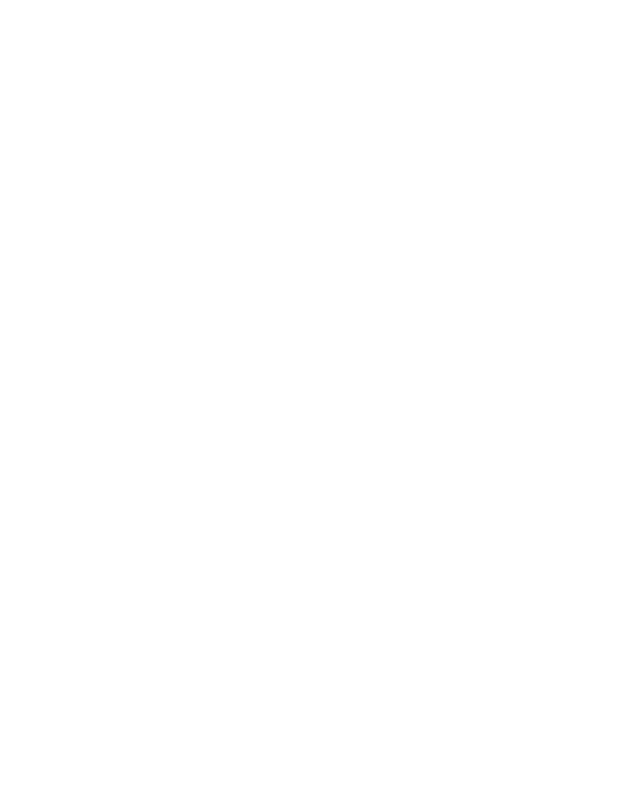
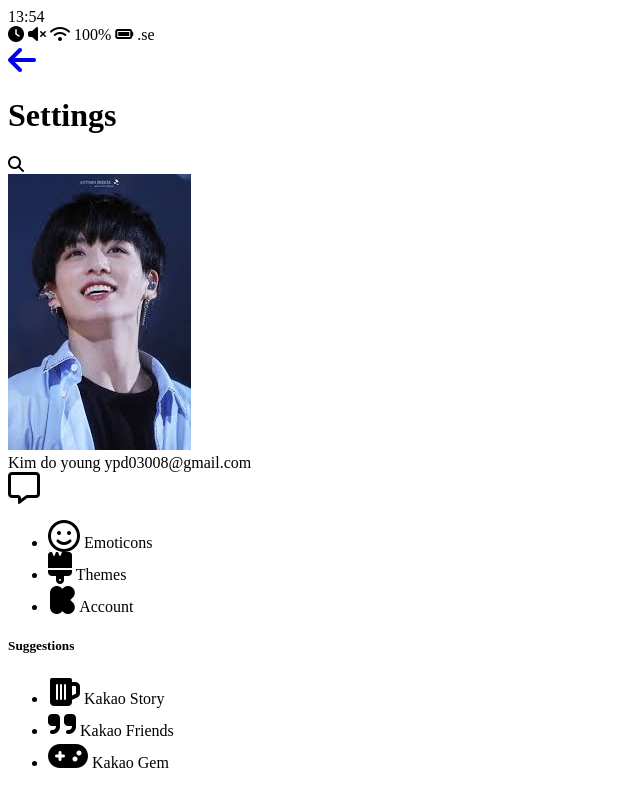
Before and after one commit to DosImpact/lecture_kokoaclone, a plain HTML site: page kakaoV2/settings.html in a window 1280 px wide. Shown: the whole page, without its empty margins (0-640 px from the left). Drawn offline with Linux system fonts and the light colour scheme.

Commit message:
kakao clone v2 1.8~

```diff
--- a/kakaoV2/settings.html
+++ b/kakaoV2/settings.html
@@ -0,0 +1,120 @@
+<!DOCTYPE html>
+<html lang="en">
+  <head>
+    <meta charset="UTF-8" />
+    <meta name="viewport" content="width=device-width, initial-scale=1.0" />
+    <meta http-equiv="X-UA-Compatible" content="ie=edge" />
+    <script
+      src="https://kit.fontawesome.com/d7d4229e4a.js"
+      crossorigin="anonymous"
+    ></script>
+    <title>More | Kakao Clone</title>
+  </head>
+  <body>
+    <div class="status-bar">
+      <div class="status-bar__column">
+        <span class="status-bar__clock">13:54</span>
+      </div>
+      <div class="status-bar__column">
+        <i class="fas fa-clock"></i>
+        <i class="fas fa-volume-mute"></i>
+        <i class="fas fa-wifi"></i>
+        <span class="status-bar__battery-lever">100%</span>
+        <i class="fas fa-battery-full"></i>
+        .se
+      </div>
+    </div>
+
+    <header class="header">
+      <div class="header__header-column">
+        <div class="header__back-btn">
+          <a href="more.html"><i class="fas fa-arrow-left fa-2x"></i></a>
+        </div>
+        <h1 class="header__title">Settings</h1>
+      </div>
+      <div class="header__header-column">
+        <span class="header__icon">
+          <i class="fas fa-search"></i>
+        </span>
+      </div>
+    </header>
+
+    <main class="more">
+      <header class="more__header">
+        <div class="friends__friends friend friend--lg">
+          <div class="friend__column">
+            <img
+              src="images/avatar.jpg"
+              alt=""
+              class="g-avatar friend__avator"
+            />
+
+            <div class="friend__content">
+              <span class="friend__name">Kim do young</span>
+              <span class="friend__status">ypd03008@gmail.com</span>
+            </div>
+          </div>
+          <div class="friend__column">
+            <i class="far fa-comment-alt fa-2x"></i>
+          </div>
+        </div>
+
+        <ul class="more__btn-list">
+          <li class="more__btn">
+            <span class="more__btn-icon">
+              <i class="far fa-smile fa-2x"></i>
+            </span>
+            <span class="more__btn-title">
+              Emoticons
+            </span>
+          </li>
+
+          <li class="more__btn">
+            <span class="more__btn-icon">
+              <i class="fas fa-brush fa-2x"></i>
+            </span>
+            <span class="more__btn-title">
+              Themes
+            </span>
+          </li>
+
+          <li class="more__btn">
+            <span class="more__btn-icon">
+              <i class="fab fa-kickstarter-k fa-2x"></i>
+            </span>
+            <span class="more__btn-title">
+              Account
+            </span>
+          </li>
+        </ul>
+      </header>
+    </main>
+
+    <section class="more__suggestinons">
+      <h5 class="more__title">Suggestions</h5>
+
+      <ul class="more__suggestions-list">
+        <li class="more__suggestion suggestion">
+          <span class="suggestion__icon">
+            <i class="fas fa-beer fa-2x"></i>
+          </span>
+          <span class="suggestion__tile">Kakao Story</span>
+        </li>
+
+        <li class="more__suggestion suggestion">
+          <span class="suggestion__icon">
+            <i class="fas fa-quote-right fa-2x"></i>
+          </span>
+          <span class="suggestion__tile">Kakao Friends</span>
+        </li>
+
+        <li class="more__suggestion suggestion">
+          <span class="suggestion__icon">
+            <i class="fas fa-gamepad fa-2x"></i>
+          </span>
+          <span class="suggestion__tile">Kakao Gem</span>
+        </li>
+      </ul>
+    </section>
+  </body>
+</html>
```
Also changed, not shown: kakaoV2/more.html (+1 -1 lines).
